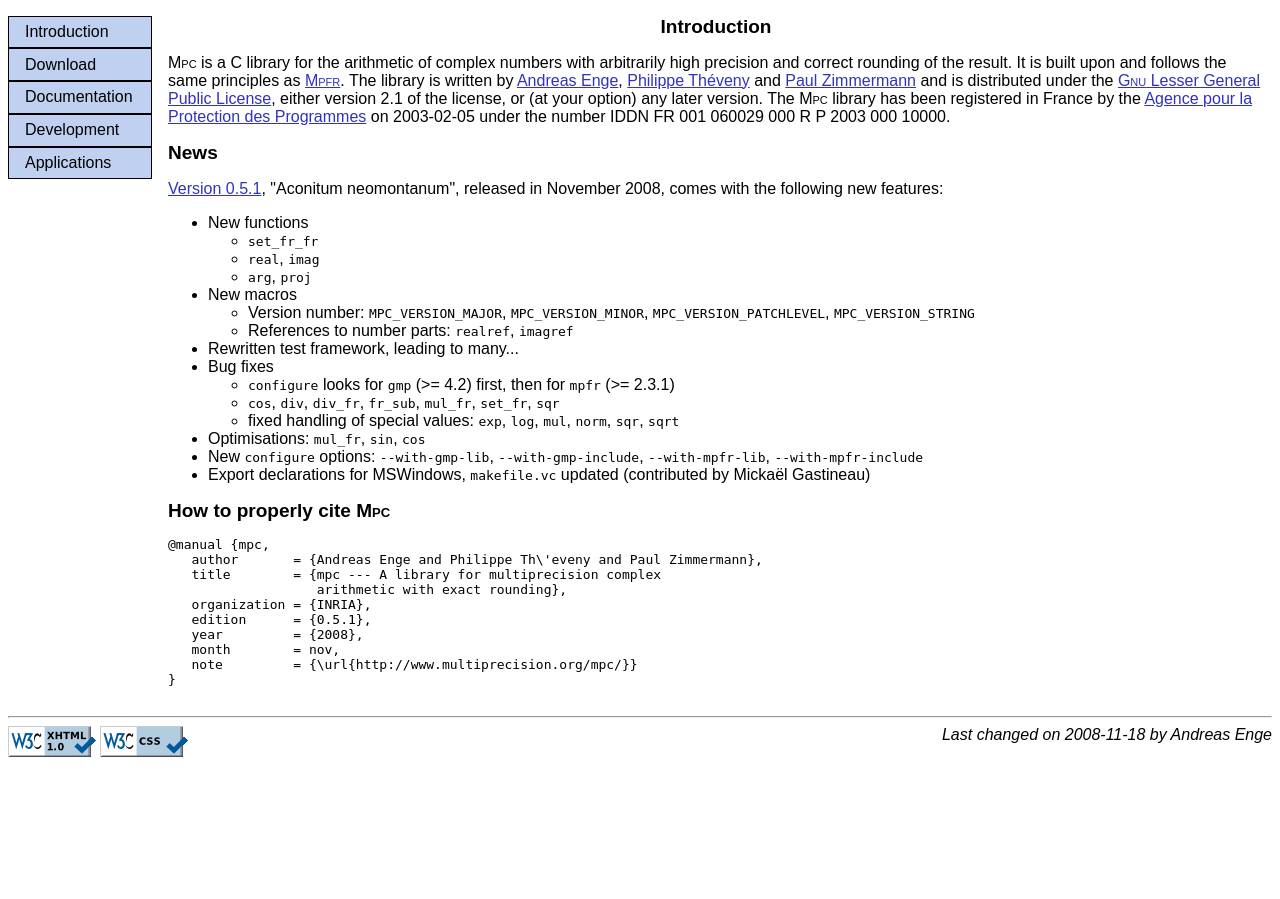
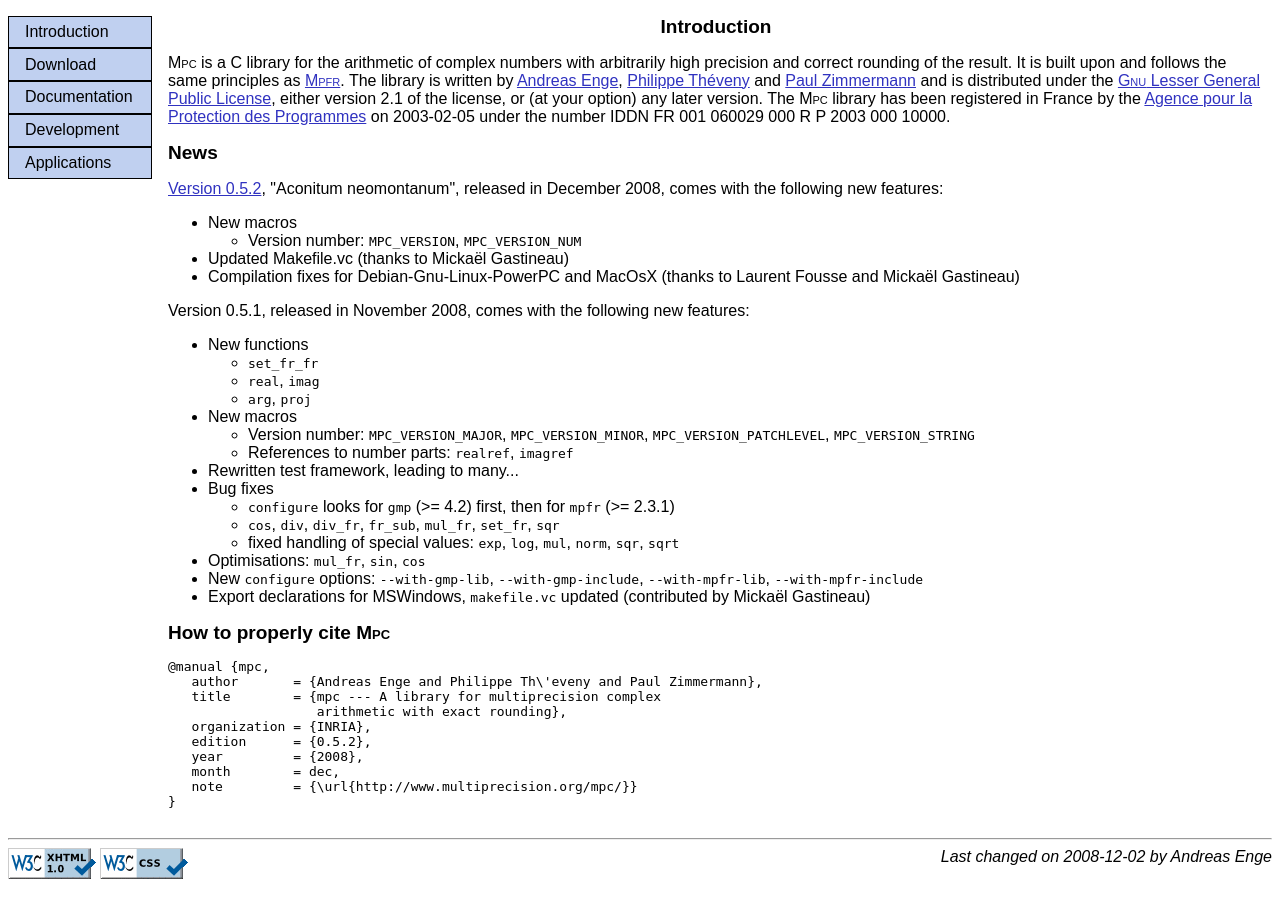
Before and after one commit to Distrotech/mpc, a PHP site: page /?content=1 in a window 1280 px wide. Shown: the part 96-995 px from the top of the page. Before the commit the page ends 853 px from the top, so only its background shows below. Run offline with PHP 8.4, Linux system fonts and the light colour scheme.

Commit message:
approaching the 0.5.2 release
git-svn-id: svn://scm.gforge.inria.fr/svn/mpc/trunk@366 211d60ee-9f03-0410-a15a-8952a2c7a4e4

```diff
--- a/web/content_documentation.php
+++ b/web/content_documentation.php
@@ -1,10 +1,10 @@
-<h2>Manual for version 0.5.1</h2>
+<h2>Manual for version 0.5.2</h2>
 <ul>
 <li>
 <a href="?content=html">html</a>
 </li>
 <li>
-<a href="download/mpc-0.5.1.pdf">pdf</a>
+<a href="download/mpc-0.5.2.pdf">pdf</a>
 </li>
 </ul>
 
--- a/web/content_home.php
+++ b/web/content_home.php
@@ -21,8 +21,31 @@ under the number IDDN FR 001 060029 000 R P 2003 000 10000.
 
 <h2>News</h2>
 <p>
-<a href="?content=download">Version 0.5.1</a>,
-"Aconitum neomontanum", released in November 2008,
+<a href="?content=download">Version 0.5.2</a>,
+"Aconitum neomontanum", released in December 2008,
+comes with the following new features:
+</p>
+<ul>
+<li>
+New macros
+<ul>
+<li>
+Version number: <code>MPC_VERSION</code>,
+<code>MPC_VERSION_NUM</code>
+</li>
+</ul>
+</li>
+<li>
+Updated Makefile.vc (thanks to Mickaël Gastineau)
+</li>
+<li>
+Compilation fixes for Debian-Gnu-Linux-PowerPC and
+MacOsX (thanks to Laurent Fousse and Mickaël Gastineau)
+</li>
+</ul>
+
+<p>
+Version 0.5.1, released in November 2008,
 comes with the following new features:
 </p>
 <ul>
@@ -98,9 +121,9 @@ Export declarations for MSWindows, <code>makefile.vc</code> updated
    title        = {mpc --- A library for multiprecision complex
                    arithmetic with exact rounding},
    organization = {INRIA},
-   edition      = {0.5.1},
+   edition      = {0.5.2},
    year         = {2008},
-   month        = nov,
+   month        = dec,
    note         = {\url{http://www.multiprecision.org/mpc/}}
 }
 </pre>
--- a/web/menu.xml
+++ b/web/menu.xml
@@ -4,24 +4,24 @@
 <menuItem>
 <title>Introduction</title>
 <anchor>home</anchor>
-<date>2008-11-18</date>
+<date>2008-12-02</date>
 </menuItem>
 
 <menuItem>
 <title>Download</title>
 <anchor>download</anchor>
-<date>2008-11-18</date>
+<date>2008-12-02</date>
 </menuItem>
 
 <menuItem>
 <title>Documentation</title>
 <anchor>documentation</anchor>
-<date>2008-11-18</date>
+<date>2008-12-02</date>
 </menuItem>
 <subMenuItem>
 <title>Html Documentation</title>
 <anchor>html</anchor>
-<date>2008-11-18</date>
+<date>2008-12-02</date>
 </subMenuItem>
 
 <menuItem>
@@ -33,7 +33,7 @@
 <menuItem>
 <title>Applications</title>
 <anchor>applications</anchor>
-<date>2008-09-23</date>
+<date>2008-12-02</date>
 </menuItem>
 
 </menu>
```
Also changed, not shown: web/content_applications.php (+6 -3 lines), web/content_download.php (+8 -3 lines), web/content_html.php (+31 -16 lines), 4 other files.
